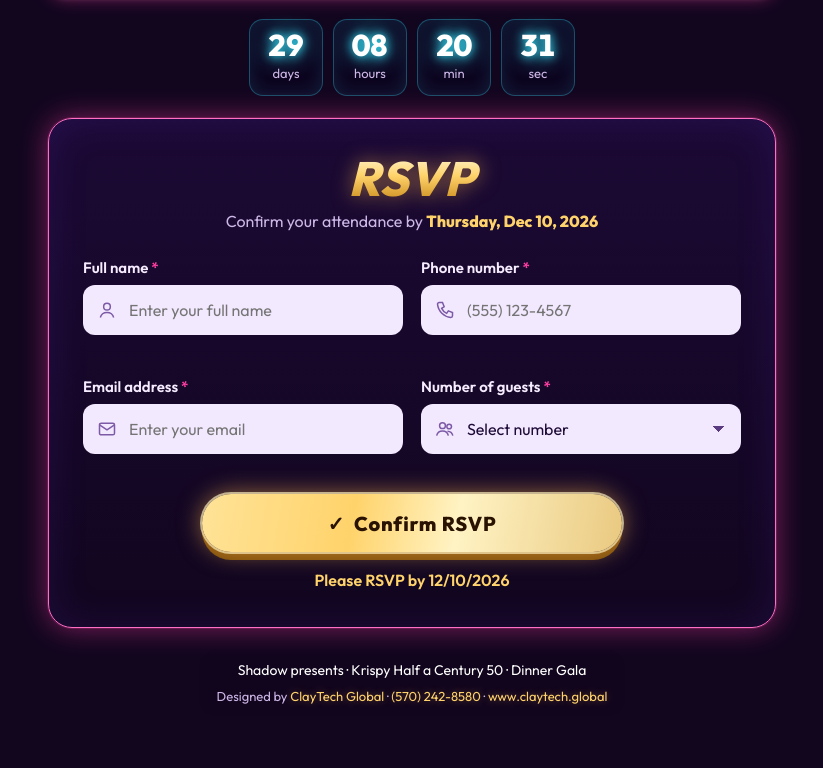
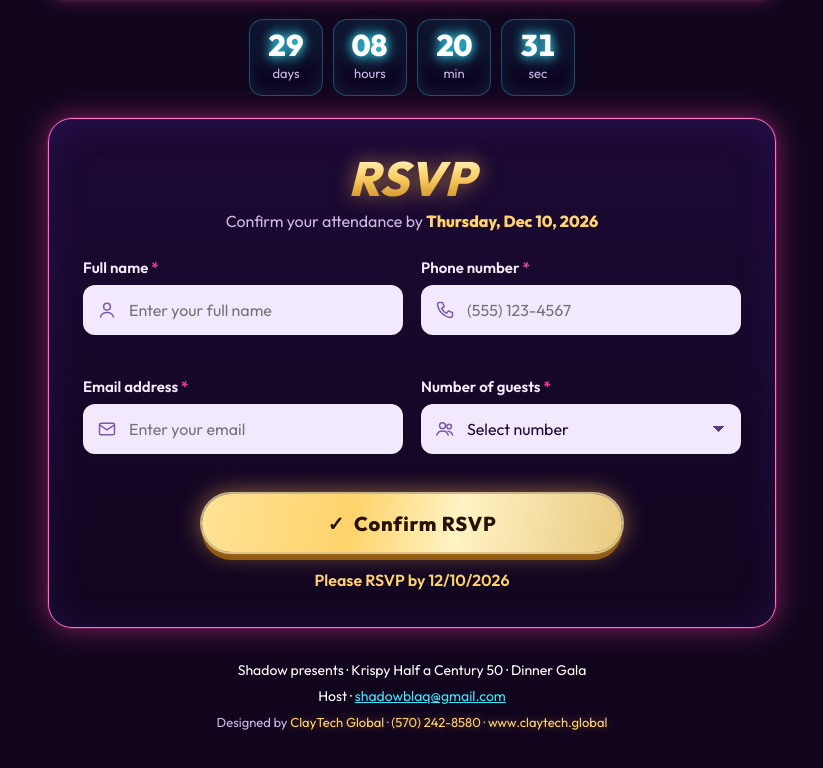
Before and after one commit to claytechGlobal/krispy, a plain HTML site: page index.html in a window 1280 px wide. Shown: the part 935-1703 px from the top of the page, without its empty margins (228-1051 px from the left). Drawn offline with Linux system fonts and the light colour scheme.

Commit message:
first commit

```diff
--- a/index.html
+++ b/index.html
@@ -233,7 +233,7 @@ footer .credit{color:var(--mute);font-size:13px}footer .credit a{color:var(--gol
       <div class="send" id="send" hidden>
         <p><strong>One more step:</strong> tap below to email your RSVP to the host, then press Send in your email app.</p>
         <a class="go mail" id="mail" href="#">✉&nbsp; Email my RSVP</a>
-        <p class="alt">If no email app opens, send these details to <b>Shadowblaq@gmail.com</b>. <button type="button" class="link" id="copy">Copy my RSVP</button><span id="copied" aria-live="polite"></span></p>
+        <p class="alt">If no email app opens, send these details to <b><a href="mailto:shadowblaq@gmail.com">shadowblaq@gmail.com</a></b>. <button type="button" class="link" id="copy">Copy my RSVP</button><span id="copied" aria-live="polite"></span></p>
       </div>
       <div class="actions">
         <a class="ghost" target="_blank" rel="noopener" href="https://calendar.google.com/calendar/render?action=TEMPLATE&amp;text=Krispy+Half+a+Century+50+Dinner+Gala&amp;dates=20261224T180000/20261224T223000&amp;ctz=America/New_York&amp;location=Feisty+Hall%2C+513+21st+Ave%2C+Paterson%2C+NJ+07513&amp;details=Shadow+presents+Krispy%27s+50th+Dinner+Gala">Add to Google Calendar</a>
@@ -244,6 +244,7 @@ footer .credit{color:var(--mute);font-size:13px}footer .credit a{color:var(--gol
 
   <footer>
     <div>Shadow presents · Krispy Half a Century 50 · Dinner Gala</div>
+    <div>Host · <a href="mailto:shadowblaq@gmail.com">shadowblaq@gmail.com</a></div>
     <div class="credit">Designed by <a href="https://www.claytech.global" target="_blank" rel="noopener">ClayTech Global</a> · <a href="tel:+15702428580">(570) 242-8580</a> · <a href="https://www.claytech.global" target="_blank" rel="noopener">www.claytech.global</a></div>
   </footer>
 </main>
@@ -255,7 +256,7 @@ footer .credit{color:var(--mute);font-size:13px}footer .credit a{color:var(--gol
   const DEADLINE = new Date('2026-12-10T23:59:59-05:00');
   const KEY = 'krispy50-rsvp';
 
-  const HOST = 'Shadowblaq@gmail.com';
+  const HOST = 'shadowblaq@gmail.com';
   const summary = r => `RSVP for Krispy Half a Century 50 Dinner Gala (Dec 24, 2026)\n\nName: ${r.name}\nPhone: ${r.phone}\nEmail: ${r.email}\nNumber of guests: ${r.guests}\nConfirmation code: ${r.code}`;
   /* Emails the RSVP to the host through FormSubmit. Returns false where the page cannot reach it. */
   async function sendRSVP(r){
@@ -281,7 +282,7 @@ footer .credit{color:var(--mute);font-size:13px}footer .credit a{color:var(--gol
   }
   tick(); setInterval(tick, 1000);
 
-  if (new Date() > DEADLINE){ const b=$('by'); b.textContent='The RSVP deadline (12/10/2026) has passed. Please contact the host directly.'; b.classList.add('closed'); }
+  if (new Date() > DEADLINE){ const b=$('by'); b.innerHTML='The RSVP deadline (12/10/2026) has passed. Please contact the host at <a href="mailto:shadowblaq@gmail.com">shadowblaq@gmail.com</a>.'; b.classList.add('closed'); }
 
   const phone = $('phone');
   phone.addEventListener('input', () => {
```
